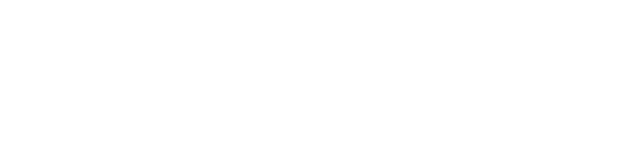
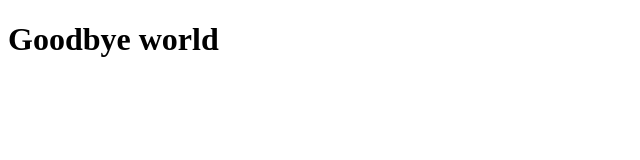
Before and after one commit to LeahJKH/Kodehode-github-collab, a plain HTML site: page index.html in a window 1280 px wide. Shown: the whole page, without its empty margins (0-640 px from the left). Drawn offline with Linux system fonts and the light colour scheme.

Commit message:
added new file and goodbye header

```diff
--- a/index.html
+++ b/index.html
@@ -6,6 +6,12 @@
     <title>Document</title>
 </head>
 <body>
+    <header>
+        <h1>Goodbye world</h1>
+    </header>
 
+    <main>
+
+    </main>
 </body>
 </html>
```
Also changed, not shown: 1 other file.
